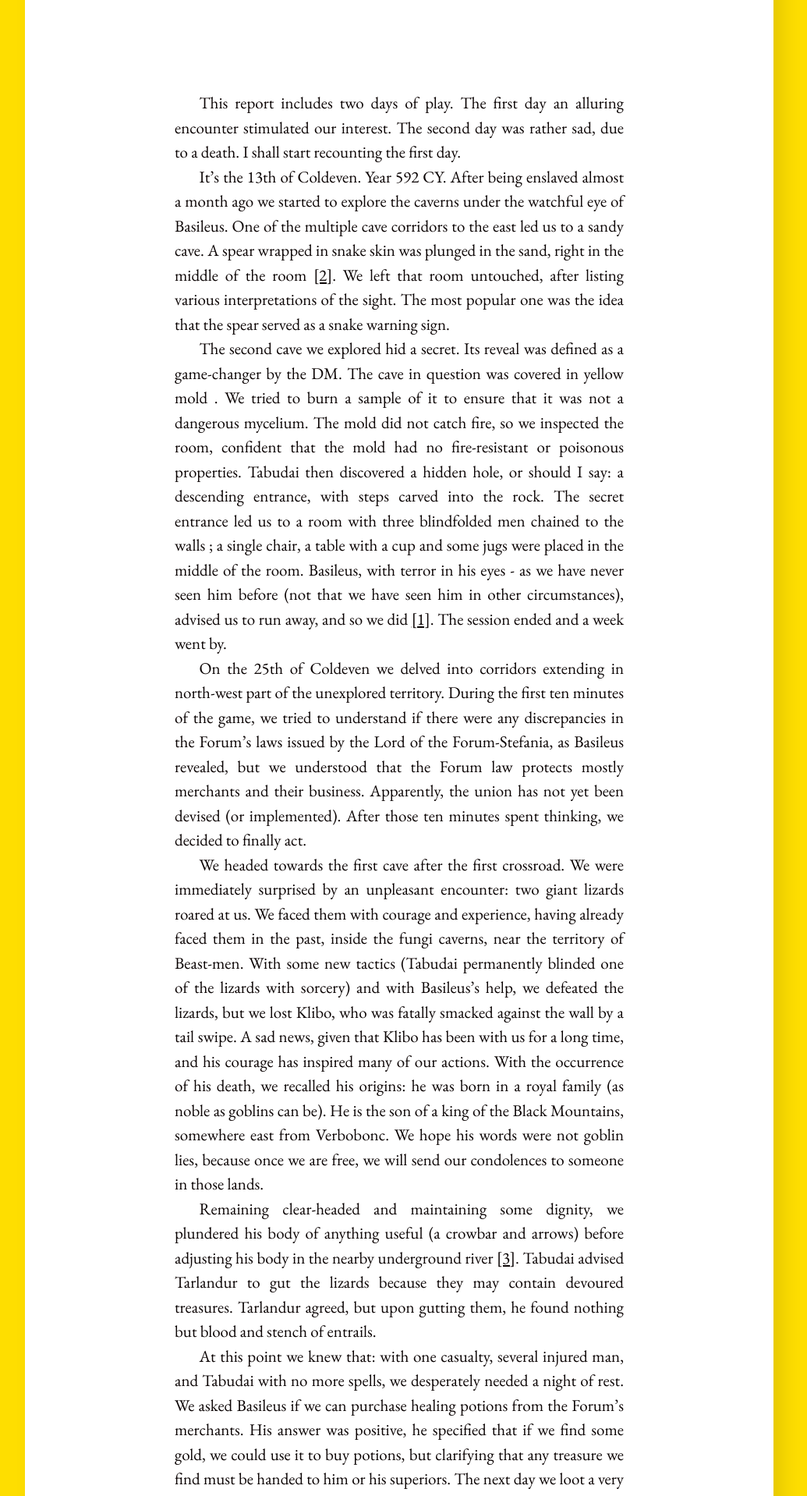
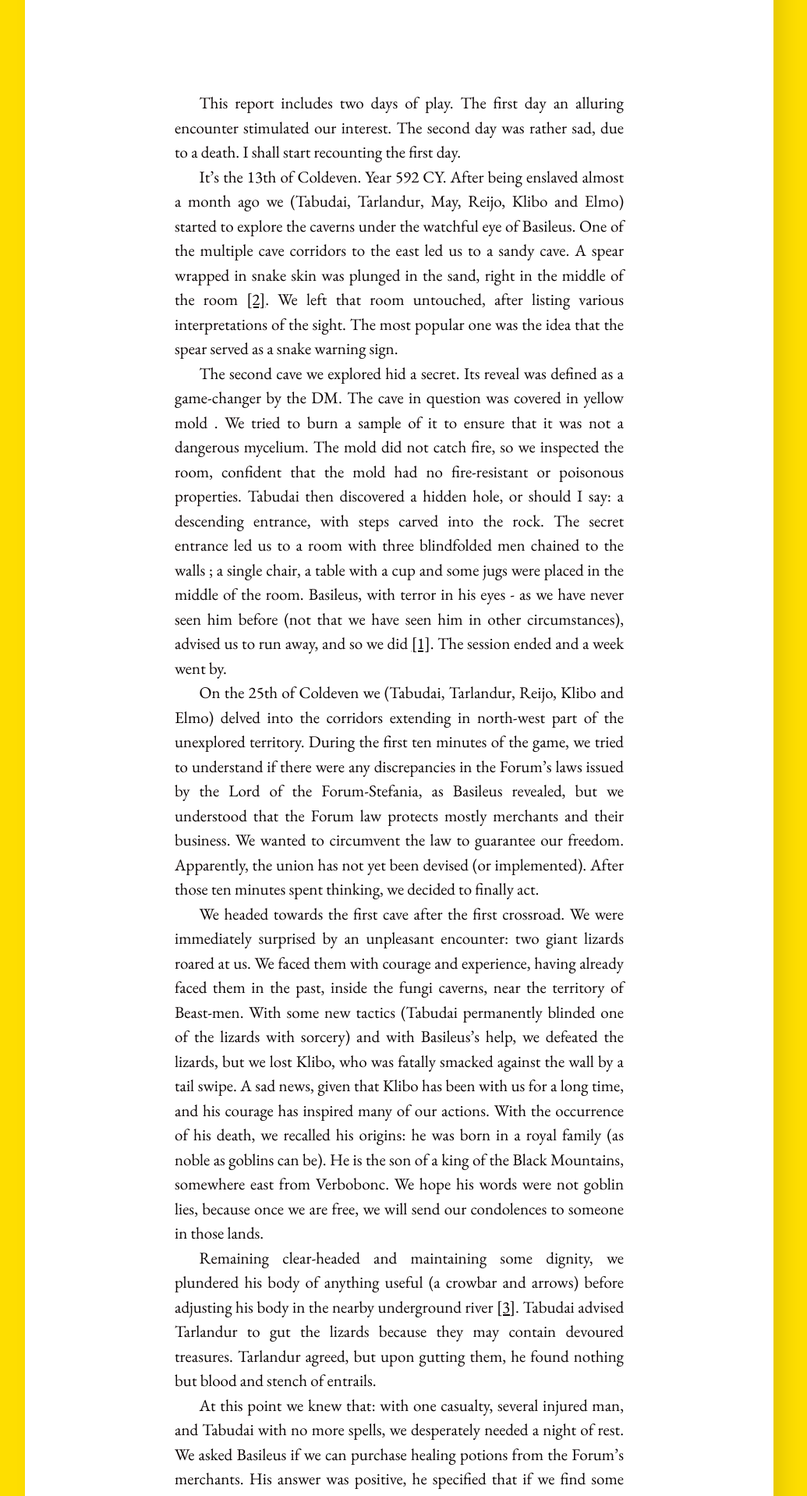
Before and after one commit to InexistentThirdChimera/InexistentThirdChimera.github.io, a Jekyll site: the page built from _posts/2023-03-26-player-report-4-and-5;-Goodbye-To-Klibo-(from-lionbeak-campaign).md, in a window 1280 px wide. Shown: the part 486-2404 px from the top of the page at 78% size, without its empty margins (128-1163 px from the left). Built offline with Jekyll 4.4.1, drawn with Linux system fonts in a browser that asks for light colours.

Commit message:
fixed more stuff on PR4-5

```diff
--- a/_posts/2023-03-26-player-report-4-and-5;-Goodbye-To-Klibo-(from-lionbeak-campaign).md
+++ b/_posts/2023-03-26-player-report-4-and-5;-Goodbye-To-Klibo-(from-lionbeak-campaign).md
@@ -42,11 +42,11 @@ layout: post
 
 This report includes two days of play. The first day an alluring encounter stimulated our interest. The second day was rather sad, due to a death. I shall start recounting the first day.
 
-It’s the 13th of Coldeven. Year 592 CY. After being enslaved almost a month ago we started to explore the caverns under the watchful eye of Basileus. One of the multiple cave corridors to the east led us to a sandy cave. A spear wrapped in snake skin was plunged in the sand, right in the middle of the room <a name="nf2"><sup>[[2]](#fn2)</sup><a>. We left that room untouched, after listing various interpretations of the sight. The most popular one was the idea that the spear served as a snake warning sign.
+It’s the 13th of Coldeven. Year 592 CY. After being enslaved almost a month ago we (Tabudai, Tarlandur, May, Reijo, Klibo and Elmo) started to explore the caverns under the watchful eye of Basileus. One of the multiple cave corridors to the east led us to a sandy cave. A spear wrapped in snake skin was plunged in the sand, right in the middle of the room <a name="nf2"><sup>[[2]](#fn2)</sup><a>. We left that room untouched, after listing various interpretations of the sight. The most popular one was the idea that the spear served as a snake warning sign.
 
 The second cave we explored hid a secret. Its reveal was defined as a game-changer by the DM. The cave in question was covered in yellow mold . We tried to burn a sample of it to ensure that it was not a dangerous mycelium. The mold did not catch fire, so we inspected the room, confident that the mold had no fire-resistant or poisonous properties. Tabudai then discovered a hidden hole, or should I say: a descending entrance, with steps carved into the rock. The secret entrance led us to a room with three blindfolded men chained to the walls ; a single chair, a table with a cup and some jugs were placed in the middle of the room. Basileus, with terror in his eyes - as we have never seen him before (not that we have seen him in other circumstances), advised us to run away, and so we did <a name="nf1"><sup>[[1]](#fn1)</sup><a>. The session ended and a week went by.
 
-On the 25th of Coldeven we delved into corridors extending in north-west part of the unexplored territory. During the first ten minutes of the game, we tried to understand if there were any discrepancies in the Forum's laws issued by the Lord of the Forum-Stefania, as Basileus revealed, but we understood that the Forum law protects mostly merchants and their business. Apparently, the union has not yet been devised (or implemented). After those ten minutes spent thinking, we decided to finally act.
+On the 25th of Coldeven we (Tabudai, Tarlandur, Reijo, Klibo and Elmo) delved into the corridors extending in north-west part of the unexplored territory. During the first ten minutes of the game, we tried to understand if there were any discrepancies in the Forum's laws issued by the Lord of the Forum-Stefania, as Basileus revealed, but we understood that the Forum law protects mostly merchants and their business. We wanted to circumvent the law to guarantee our freedom. Apparently, the union has not yet been devised (or implemented). After those ten minutes spent thinking, we decided to finally act.
 
 We headed towards the first cave after the first crossroad. We were immediately surprised by an unpleasant encounter: two giant lizards roared at us. We faced them with courage and experience, having already faced them in the past, inside the fungi caverns, near the territory of Beast-men. With some new tactics (Tabudai permanently blinded one of the lizards with sorcery) and with Basileus's help, we defeated the lizards, but we lost Klibo, who was fatally smacked against the wall by a tail swipe. A sad news, given that Klibo has been with us for a long time, and his courage has inspired many of our actions. With the occurrence of his death, we recalled his origins: he was born in a royal family (as noble as goblins can be). He is the son of a king of the Black Mountains, somewhere east from Verbobonc. We hope his words were not goblin lies, because once we are free, we will send our condolences to someone in those lands.
 
```
